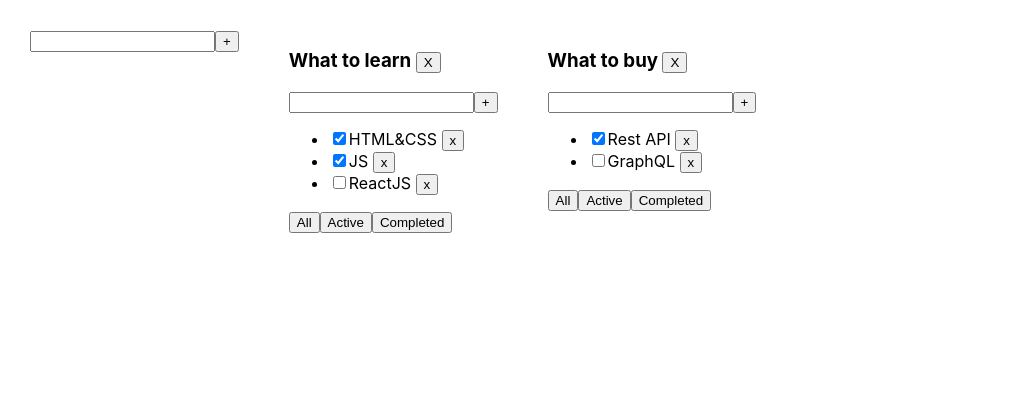
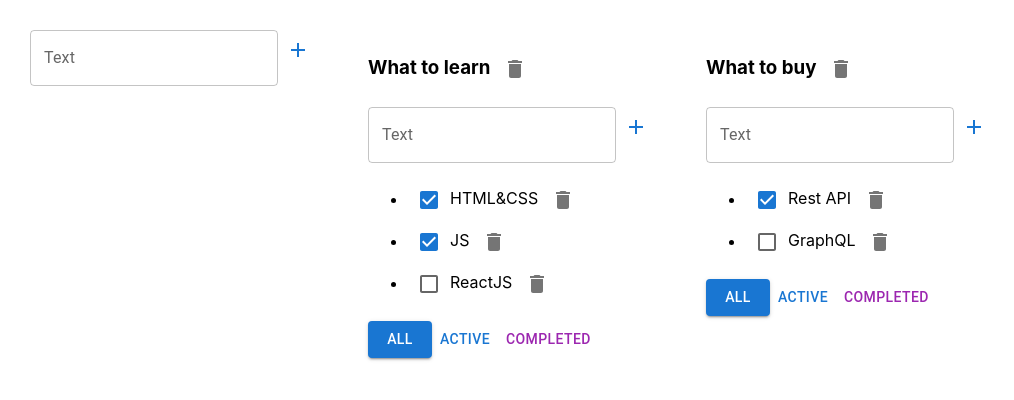
Before and after one commit to mindwideopen/toDoList, a React (Create React App) app: page / in a window 1280 px wide. Shown: the top 400 px of the page, without its empty margins (0-1014 px from the left). Built offline with nearby package versions, Linux system fonts and the light colour scheme.

Commit message:
adding some MUI

```diff
--- a/package.json
+++ b/package.json
@@ -4,6 +4,10 @@
   "version": "0.1.0",
   "private": true,
   "dependencies": {
+    "@emotion/react": "^11.11.4",
+    "@emotion/styled": "^11.11.5",
+    "@mui/icons-material": "^5.15.19",
+    "@mui/material": "^5.15.19",
     "@testing-library/jest-dom": "^6.2.0",
     "@testing-library/react": "^14.1.2",
     "@testing-library/user-event": "^14.5.2",
--- a/src/AddItemForm.tsx
+++ b/src/AddItemForm.tsx
@@ -1,5 +1,8 @@
-import {ChangeEvent, KeyboardEvent, useState} from "react";
-import {Button} from "./Button";
+import React, {ChangeEvent, KeyboardEvent, useState} from "react";
+import {Button, IconButton, TextField} from "@mui/material";
+import AddIcon from '@mui/icons-material/Add';
+
+
 
 type AddItemFormPropsType = {
     addItem: (title: string) => void
@@ -35,13 +38,19 @@ export function AddItemForm (props: AddItemFormPropsType) {
         }
     }
     return <div>
-        <input
-            className={error ? 'error' : ''}
-            value={taskTitle}
-            onChange={changeTaskTitleHandler}
-            onKeyUp={addTaskOnKeyUpHandler}
+        <TextField id="outlined-basic"
+                   label="Text"
+                   variant="outlined"
+                   className={error ? 'error' : ''}
+                   value={taskTitle}
+                   onChange={changeTaskTitleHandler}
+                   onKeyUp={addTaskOnKeyUpHandler}
+                   error={!!error}
         />
-        <Button title={'+'} onClick={addTaskHandler}/>
+
+
+
+ <IconButton color={'primary'}   onClick={addTaskHandler}><AddIcon/></IconButton>
         {error && <div className={'error-message'}>{error}</div>}
     </div>
 }
--- a/src/App.css
+++ b/src/App.css
@@ -14,3 +14,7 @@
 .selected {
   background-color: green;
 }
+
+.active-filter {
+  background-color: red;
+}
--- a/src/Button.tsx
+++ /dev/null
@@ -1,11 +0,0 @@
-type ButtonPropsType = {
-	title: string
-	onClick?:()=> void
-	className?: string
-}
-
-export const Button = ({title, onClick, className}: ButtonPropsType) => {
-	return (
-		<button className={className} onClick={onClick}>{title}</button>
-	)
-}
--- a/src/EditableSpan.tsx
+++ b/src/EditableSpan.tsx
@@ -1,4 +1,5 @@
 import React, {ChangeEvent, useState} from 'react';
+import {TextField} from "@mui/material";
 
 export type EditableSpanPropsType = {
     title: string
@@ -29,7 +30,7 @@ const EditableSpan = (props: EditableSpanPropsType) => {
 
     return (
         editMode ?
-            <input value={title} onChange={onChangeTitleHandler} onBlur={activateViewMode} autoFocus/>
+            <TextField value={title} onChange={onChangeTitleHandler} onBlur={activateViewMode} autoFocus/>
             : <span onDoubleClick={activateEditMode}>{props.title} </span>
     );
 };
--- a/src/Todolist.tsx
+++ b/src/Todolist.tsx
@@ -1,8 +1,10 @@
 import {FilterValuesType, TaskType} from "./App";
-import {ChangeEvent} from "react";
-import {Button} from "./Button";
+import React, {ChangeEvent} from "react";
+
 import {AddItemForm} from "./AddItemForm";
 import EditableSpan from "./EditableSpan";
+import {Button, Checkbox, IconButton} from "@mui/material";
+import {Delete} from "@mui/icons-material";
 
 
 
@@ -38,7 +40,10 @@ export const Todolist = (props: PropsType) => {
     return (
         <div>
 
-            <h3>{props.title} <button onClick={removeTodoList}>X</button>  </h3>
+            <h3>{props.title} <IconButton onClick={removeTodoList}>
+                <Delete/>
+
+            </IconButton>   </h3>
 
             <AddItemForm addItem={addTask} />
 
@@ -60,17 +65,23 @@ export const Todolist = (props: PropsType) => {
                             }
 
                             return <li key={task.id} className={task.isDone ? 'is-done' : ''}>
-                                <input type="checkbox" checked={task.isDone} onChange={changeTaskStatusHandler}/>
+                                <Checkbox checked={task.isDone} onChange={changeTaskStatusHandler}/>
+
+
                                 <EditableSpan  title={task.title} onChange={changeTaskHandler} />
-                                <Button onClick={removeTaskHandler} title={'x'}/>
+                                <IconButton onClick={removeTaskHandler}>
+                                    <Delete/>
+                                </IconButton>
+
+
                             </li>
                         })}
                     </ul>
 
             <div>
-                <Button className={props.filter === 'all' ? 'active-filter' : '' } title={'All'} onClick={()=> changeFilterTasksHandler('all', props.id)}/>
-                <Button className={props.filter === 'active' ? 'active-filter' : '' } title={'Active'} onClick={()=> changeFilterTasksHandler('active',  props.id)}/>
-                <Button className={props.filter === 'completed' ? 'active-filter' : '' } title={'Completed'} onClick={()=> changeFilterTasksHandler('completed',  props.id)}/>
+                <Button  variant={props.filter === 'all' ? 'contained' : 'text' } title={'All'} onClick={()=> changeFilterTasksHandler('all', props.id)}>All</Button>
+                <Button color={'primary'} variant={props.filter === 'active' ? 'contained' : 'text' } title={'Active'} onClick={()=> changeFilterTasksHandler('active',  props.id)}>Active</Button>
+                <Button color={'secondary'} variant={props.filter === 'completed' ? 'contained' : 'text' } title={'Completed'} onClick={()=> changeFilterTasksHandler('completed',  props.id)}>Completed</Button>
             </div>
         </div>
     )
```
Also changed, not shown: src/index.css (line endings or trailing spaces), 1 other file (tests, documents, lock files or other folders).
